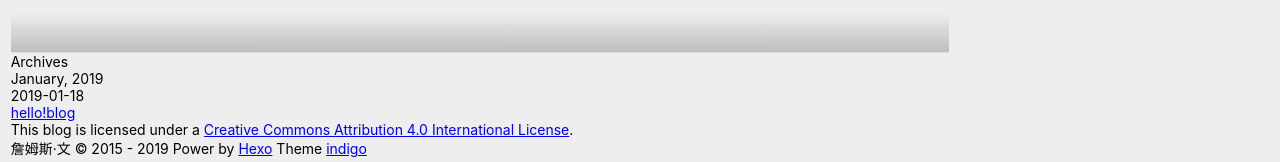
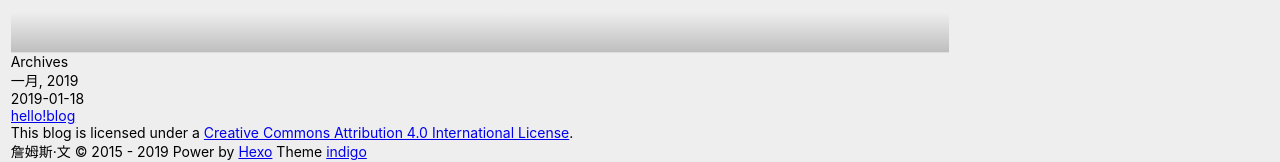
Before and after one commit to JamesZhan107/JamesZhan107.github.io, a plain HTML site: page archives/index.html in a window 1280 px wide. Shown: the part 613-775 px from the top of the page. Drawn offline with Linux system fonts and the light colour scheme; some icons are missing.

Commit message:
Site updated: 2019-01-19 15:07:29

```diff
--- a/archives/index.html
+++ b/archives/index.html
@@ -160,7 +160,7 @@
 
 
 
-            <h3 class="archive-separator">January, 2019</h3>
+            <h3 class="archive-separator">一月, 2019</h3>
             <div class="waterfall">
 
 
```
